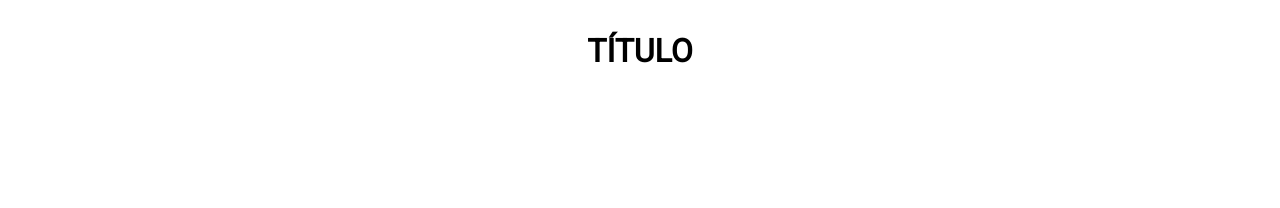
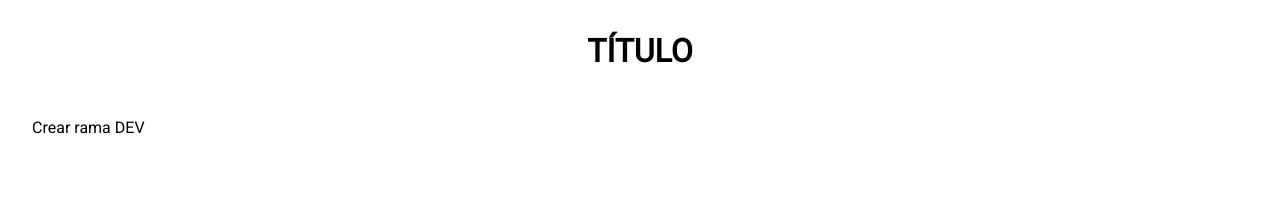
Before and after one commit to Adalab/modulo-2-evaluacion-final-reyesjerez, a website built with Vite: page src/index.html in a window 1280 px wide. Shown: the top 208 px of the page. Built offline with nearby package versions, Linux system fonts and the light colour scheme; files whose address does not match are found by name.

Commit message:
add branch dev

```diff
--- a/src/partials/main.html
+++ b/src/partials/main.html
@@ -1,3 +1,3 @@
 <main class="page__main">
-
+  <p>Crear rama DEV</p>
 </main>
```
